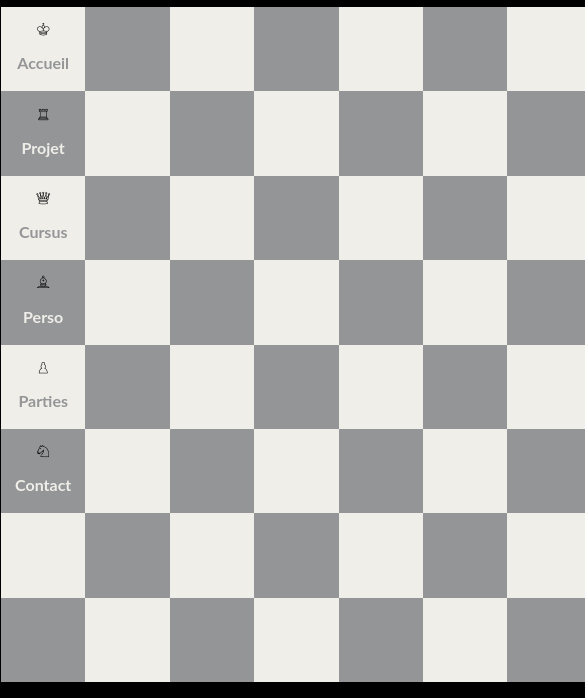
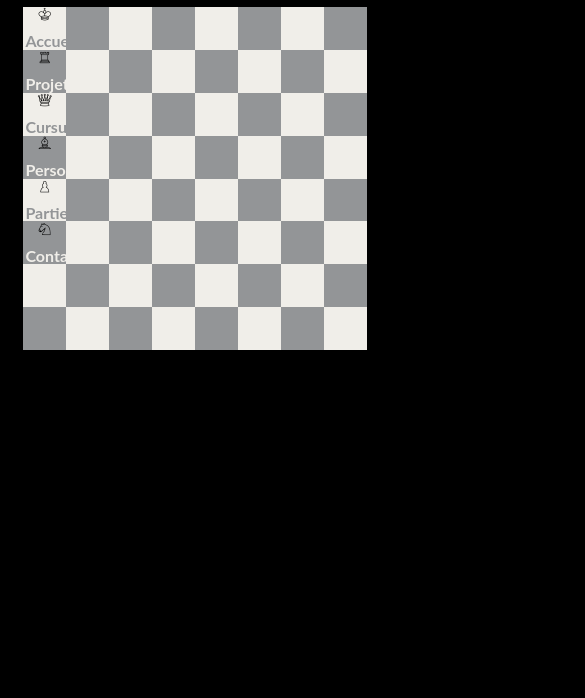
Before and after one commit to DelaunayS/PortFolioEchecs, a plain HTML site: page index.html in a window 390 px wide. Shown: the part 146-844 px from the top of the page, 585 px wide, since content can reach past the window. Drawn offline with Linux system fonts and the light colour scheme.

Commit message:
Adaptation des polices à la taille des écrans

```diff
--- a/index.html
+++ b/index.html
@@ -17,34 +17,20 @@
     <div class="container_board" id="accordion">
         <div class="row_board" >
             <div  class="square light"id="kingButton" data-toggle="collapse" data-target="#collapseKing" aria-expanded="true" aria-controls="collapseKing">
-                <p id="king" >
+                <div id="king" class="tailleFont" >
                     k
-                </p>
-                <p class="titlePicto">
+                </div>
+                <div class="titlePicto">
                     Accueil
-                </p>
+                </div>
             </div>
-            <div class="square dark">
-                <div class="king_line"></div>
-            </div>
-            <div class="square light">
-                <p class="king_line"></p>
-            </div>
-            <div class="square dark">
-                <p class="king_line"></p>
-            </div>
-            <div class="square light">
-                <p class="king_line"></p>
-            </div>
-            <div class="square dark">
-                <p class="king_line"></p>
-            </div>
-            <div class="square light">
-                <p class="king_line"></p>
-            </div>
-            <div class="square dark">
-                <p class="king_line"></p>
-            </div>
+            <div class="square dark"></div>
+            <div class="square light"></div>
+            <div class="square dark"></div>
+            <div class="square light"></div>
+            <div class="square dark"></div>
+            <div class="square light"></div>
+            <div class="square dark"></div>
         </div>
 
         <div id="collapseKing" class="collapse" aria-labelledby="kingButton" data-parent="#accordion">
@@ -58,33 +44,20 @@
 
         <div class="row_board" >
             <div  class="square dark"id="rookButton" data-toggle="collapse" data-target="#collapseRook" aria-expanded="true" aria-controls="collapseRook">
-                <div id="rook" >
+                <div id="rook" class="tailleFont">
                     r
                 </div>
-                <p class="titlePicto">
+                <div class="titlePicto">
                     Projet
-                </p>
-            </div>
-            <div class="square light">
-                <p class="rook_line"></p>
-            </div>
-            <div class="square dark">
-                <p class="rook_line"></p>
-            </div>
-            <div class="square light">
-                <p class="rook_line"></p>
-            </div>
-            <div class="square dark">
-                <p class="rook_line"></p>
-            </div>
-            <div class="square light">
-                <p class="rook_line"></p>
-            </div>
-            <div class="square dark">
-                <p class="rook_line"></p>
+                </div>
             </div>
             <div class="square light"></div>
-
+            <div class="square dark"></div>
+            <div class="square light"></div>
+            <div class="square dark"></div>
+            <div class="square light"></div>
+            <div class="square dark"></div>
+            <div class="square light"></div>
         </div>
 
         <div id="collapseRook" class="collapse container_collapse_Rook" aria-labelledby="rookButton" data-parent="#accordion">
@@ -123,31 +96,19 @@
 
         <div class="row_board">
             <div  class="square light"id="queenButton" data-toggle="collapse" data-target="#collapseQueen" aria-expanded="true" aria-controls="collapseQueen">
-                <div id="queen" >
+                <div id="queen" class="tailleFont" >
                     q
                 </div>
-                <p class="titlePicto">
+                <div class="titlePicto">
                     Cursus
-                </p>
+                </div>
             </div>
-            <div class="square dark">
-                <p class="queen_line"></p>
-            </div>
-            <div class="square light">
-                <p class="queen_line"></p>
-            </div>
-            <div class="square dark">
-                <p class="queen_line"></p>
-            </div>
-            <div class="square light">
-                <p class="queen_line"></p>
-            </div>
-            <div class="square dark">
-                <p class="queen_line"></p>
-            </div>
-            <div class="square light">
-                <p class="queen_line"></p>
-            </div>
+            <div class="square dark"></div>
+            <div class="square light"></div>
+            <div class="square dark"></div>
+            <div class="square light"></div>
+            <div class="square dark"></div>
+            <div class="square light"></div>
             <div class="square dark"></div>
         </div>
 
@@ -242,34 +203,20 @@
 
         <div class="row_board">
             <div  class="square dark"id="rookButton" data-toggle="collapse" data-target="#collapseBishop" aria-expanded="true" aria-controls="collapseBishop">
-                <div id="bishop" >
+                <div id="bishop" class="tailleFont" >
                     b
                 </div>
-                <p class="titlePicto">
+                <div class="titlePicto">
                     Perso
-                </p>
+                </div>
             </div>
-            <div class="square light">
-                <p class="bishop_line"></p>
-            </div>
-            <div class="square dark">
-                <p class="bishop_line"></p>
-            </div>
-            <div class="square light">
-                <p class="bishop_line"></p>
-            </div>
-            <div class="square dark">
-                <p class="bishop_line"></p>
-            </div>
-            <div class="square light">
-                <p class="bishop_line"></p>
-            </div>
-            <div class="square dark">
-                <p class="bishop_line"></p>
-            </div>
-            <div class="square light">
-                <p class="bishop_line"></p>
-            </div>
+            <div class="square light"></div>
+            <div class="square dark"></div>
+            <div class="square light"></div>
+            <div class="square dark"></div>
+            <div class="square light"></div>
+            <div class="square dark"></div>
+            <div class="square light"></div>
         </div>
 
         <div id="collapseBishop" class="collapse texte" aria-labelledby="bishopButton" data-parent="#accordion">
@@ -308,40 +255,25 @@
                     <p style="text-align:right">Delaunay Sébastien</p>
 
                 </div>
-
             </div>
         </div>
 
         <div class="row_board">
             <div  class="square light"id="pawnButton" data-toggle="collapse" data-target="#collapsePawn" aria-expanded="true" aria-controls="collapsePawn">
-                <div id="pawn" >
+                <div id="pawn" class="tailleFont" >
                     p
                 </div>
-                <p class="titlePicto">
+                <div class="titlePicto">
                     Parties
-                </p>
+                </div>
             </div>
-            <div class="square dark">
-                <p class="pawn_line"></p>
-            </div>
-            <div class="square light">
-                <p class="pawn_line"></p>
-            </div>
-            <div class="square dark">
-                <p class="pawn_line"></p>
-            </div>
-            <div class="square light">
-                <p class="pawn_line"></p>
-            </div>
-            <div class="square dark">
-                <p class="pawn_line"></p>
-            </div>
-            <div class="square light">
-                <p class="pawn_line"></p>
-            </div>
-            <div class="square dark">
-                <p class="pawn_line"></p>
-            </div>
+            <div class="square dark"></div>
+            <div class="square light"></div>
+            <div class="square dark"></div>
+            <div class="square light"></div>
+            <div class="square dark"></div>
+            <div class="square light"></div>
+            <div class="square dark"></div>
         </div>
 
         <div id="collapsePawn" class="collapse" aria-labelledby="pawnButton" data-parent="#accordion">
@@ -360,32 +292,20 @@
 
         <div class="row_board">
             <div  class="square dark">
-                <div id="knight" >
+                <div id="knight" class="tailleFont">
                     n
                 </div>
-                <p class="titlePicto">
+                <div class="titlePicto">
                     Contact
-                </p>
+                </div>
             </div>
             <div class="square light"></div>
-            <div class="square dark">
-                <p class="knight_line"></p>
-            </div>
-            <div class="square light">
-                <p class="knight_line"></p>
-            </div>
-            <div class="square dark">
-                <p class="knight_line"></p>
-            </div>
-            <div class="square light">
-                <p class="knight_line"></p>
-            </div>
-            <div class="square dark">
-                <p class="knight_line"></p>
-            </div>
-            <div class="square light">
-                <p class="knight_line"></p>
-            </div>
+            <div class="square dark"></div>
+            <div class="square light"></div>
+            <div class="square dark"></div>
+            <div class="square light"></div>
+            <div class="square dark"></div>
+            <div class="square light"></div>
         </div>
 
         <div class="row_board">
--- a/scss/style_echecs_index.scss
+++ b/scss/style_echecs_index.scss
@@ -75,23 +75,8 @@ ul{
     }
 
 .titlePicto{
-    font-size:calc(4*(0.4vh+0.6vw));
+    margin:2px;
     text-align: center;
-}
-.king_line, .rook_line, .queen_line, .bishop_line, .knight_line, .pawn_line{
-    display:none;
-    margin:auto;
-    text-align:center;
-    text-shadow:
-        0 1px 0 #eee,
-        0 2px 0 #e5e5e5,
-        -1px 3px 0 #C8C8C8,
-        -1px 4px 0 #C1C1C1,
-        -2px 5px 0 #B9B9B9,
-        -2px 6px 0 #B2B2B2,
-        -2px 7px 2px rgba(0,0,0, 0.6),
-        -2px 7px 8px rgba(0,0,0, 0.2),
-        -2px 7px 45px rgba(0,0,0, 0.4);
 }
 
 #kingButton {
@@ -115,13 +100,16 @@ ul{
     }
 
 /*Css des id Roi, Dame, Fou, Cavalier, Fou et pion*/
+.tailleFont{
+    font-family: 'icomoonregular';
+    font-weight: 100;
+    }
+
 @mixin idPièces{
     display: block;
     color:black;
-    margin: auto;
-    font-size:calc(5*(0.6vh+0.4vw));
-    font-family: 'icomoonregular';
-    font-weight: 100;
+    text-align: center;
+    margin: 1px;
 }
 
 #king {
@@ -263,3 +251,69 @@ ul{
 #github{
     @include elementContact(black);
 }
+
+@media (max-width: 575.98px) {
+    .title{
+        font-size:calc(6*(0.5vh+0.5vw));
+    }
+    .titlePicto{
+        font-size:calc(3*(0.5vh+0.5vw));
+    }
+    .tailleFont{
+        font-size:calc(4*(0.5vh+0.5vw));
+    }
+    .container_board{
+        width: 88vw;
+        height: 88vw;
+    }
+    .row_board{
+        width: 88vw;
+        height: 11vw;}
+    .square{
+        min-width:11vw;
+        min-height:11vw;
+    }
+ }
+
+// Small devices (landscape phones, 576px and up)
+@media (min-width: 576px) and (max-width: 767.98px) {
+    .title{
+        font-size:calc(4*(0.5vh+0.5vw));
+    }
+    .titlePicto{
+        font-size:calc(5*(0.5vh+0.5vw));
+    }
+    .tailleFont{
+        font-size:calc(6*(0.5vh+0.5vw));
+    }
+ }
+
+// Medium devices (tablets, 768px and up)
+@media (min-width: 768px) and (max-width: 991.98px) {
+    .titlePicto{
+        font-size:calc(5*(0.5vh+0.5vw));
+    }
+    .tailleFont{
+        font-size:calc(6*(0.5vh+0.5vw));
+    }
+ }
+
+// Large devices (desktops, 992px and up)
+@media (min-width: 992px) and (max-width: 1199.98px) {
+    .titlePicto{
+        font-size:calc(5*(0.5vh+0.5vw));
+    }
+    .tailleFont{
+        font-size:calc(7*(0.5vh+0.5vw));
+    }
+ }
+
+// Extra large devices (large desktops, 1200px and up)
+@media (min-width: 1200px) {
+    .titlePicto{
+        font-size:calc(5*(0.5vh+0.5vw));
+    }
+    .tailleFont{
+        font-size:calc(8*(0.5vh+0.5vw));
+    }
+ }
```
Also changed, not shown: dist/css/style_echecs_index.min.css, src/css/style_echecs_index.css.
